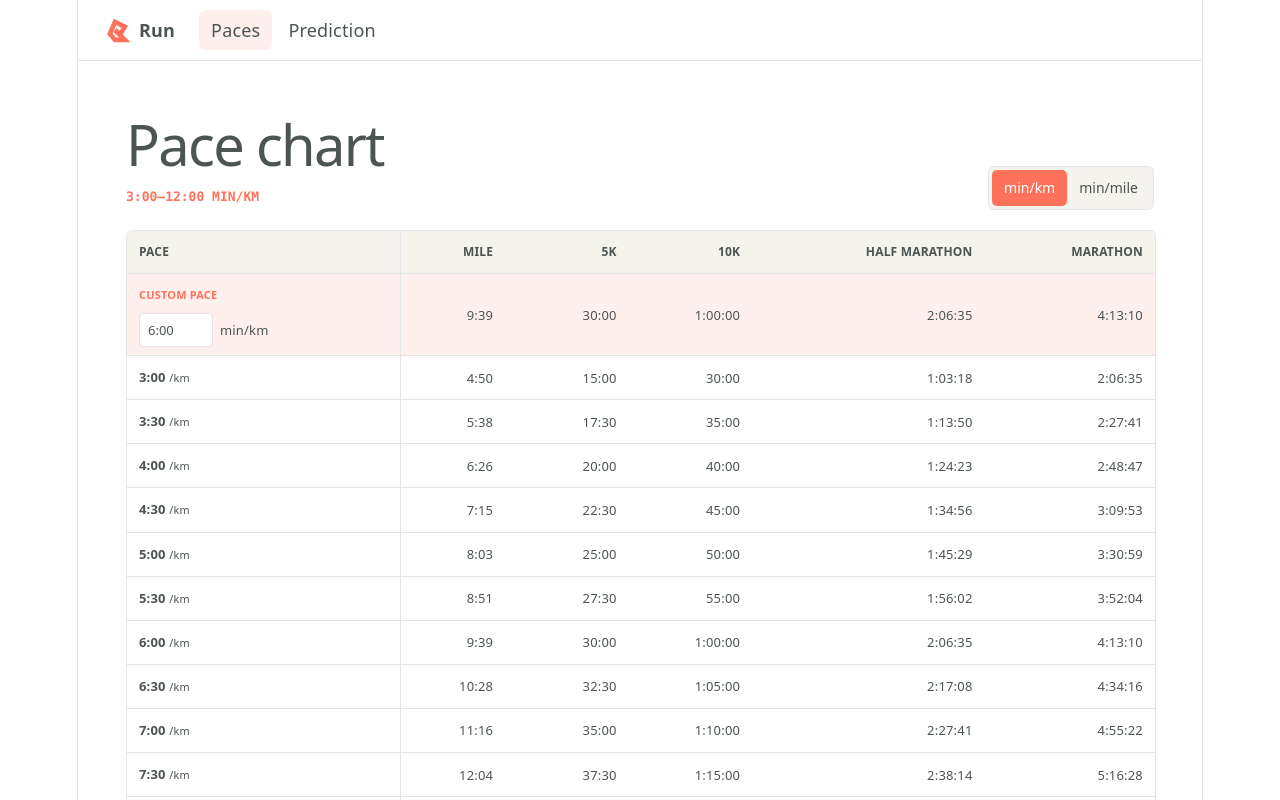
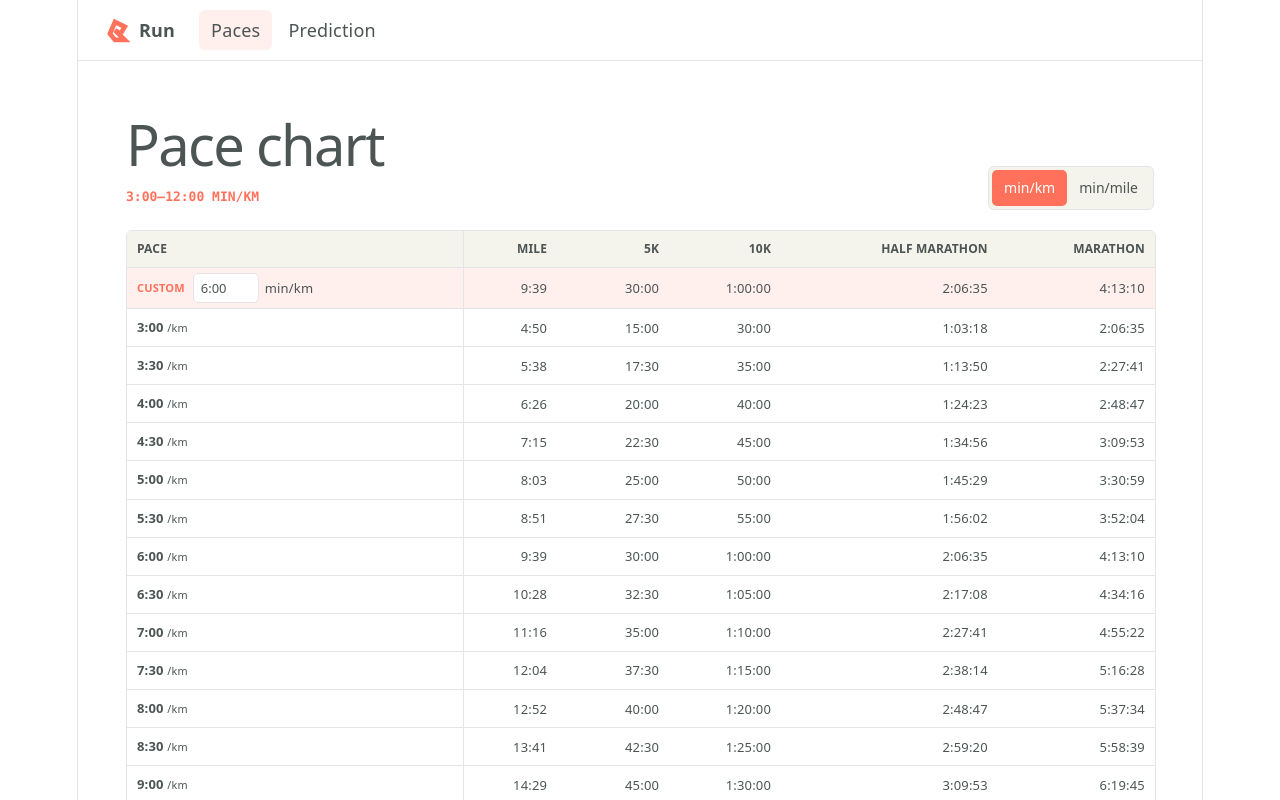
Before and after one commit to haapanen/run, a React (Vite) app in the folder ui/: page /paces in a window 1280 px wide. Shown: the top 800 px of the page. Built offline with nearby package versions, Linux system fonts and the light colour scheme.

Commit message:
Compact pace table layout

```diff
--- a/ui/src/index.css
+++ b/ui/src/index.css
@@ -507,14 +507,14 @@ select:focus-visible {
 
 table {
   width: 100%;
-  min-width: 680px;
+  min-width: 640px;
   border-collapse: collapse;
   font-size: 13px;
 }
 
 th,
 td {
-  padding: 8px 12px;
+  padding: 5px 10px;
   border-bottom: 1px solid var(--border);
   text-align: right;
   white-space: nowrap;
@@ -550,8 +550,8 @@ tbody tr:last-child td {
 }
 
 .custom-label {
-  display: block;
-  margin-bottom: 5px;
+  display: inline-block;
+  margin-right: 8px;
   color: var(--accent);
   font-size: 11px;
   font-weight: 700;
@@ -559,15 +559,16 @@ tbody tr:last-child td {
 }
 
 .custom-pace-fields {
-  display: flex;
+  display: inline-flex;
   align-items: center;
-  gap: 7px;
+  gap: 6px;
+  vertical-align: middle;
 }
 
 .custom-pace-fields input {
-  width: 74px;
-  height: 34px;
-  padding: 0 8px;
+  width: 66px;
+  height: 30px;
+  padding: 0 7px;
 }
 
 .pace-value small {
--- a/ui/src/routes/paces.tsx
+++ b/ui/src/routes/paces.tsx
@@ -59,7 +59,7 @@ function Paces() {
               <tr className="custom-row">
                 <td className="pace-value">
                   <label className="custom-label" htmlFor="pace">
-                    Custom pace
+                    Custom
                   </label>
                   <div className="custom-pace-fields">
                     <input
```
